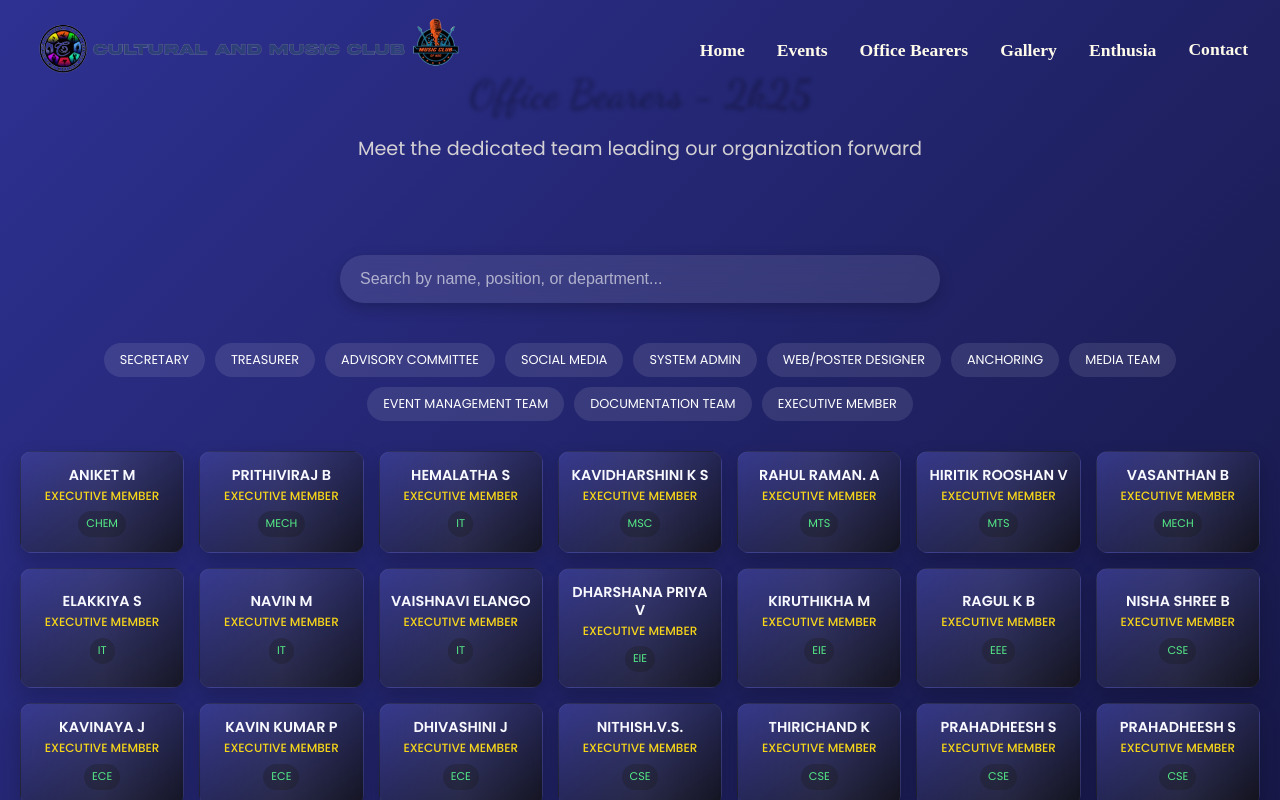
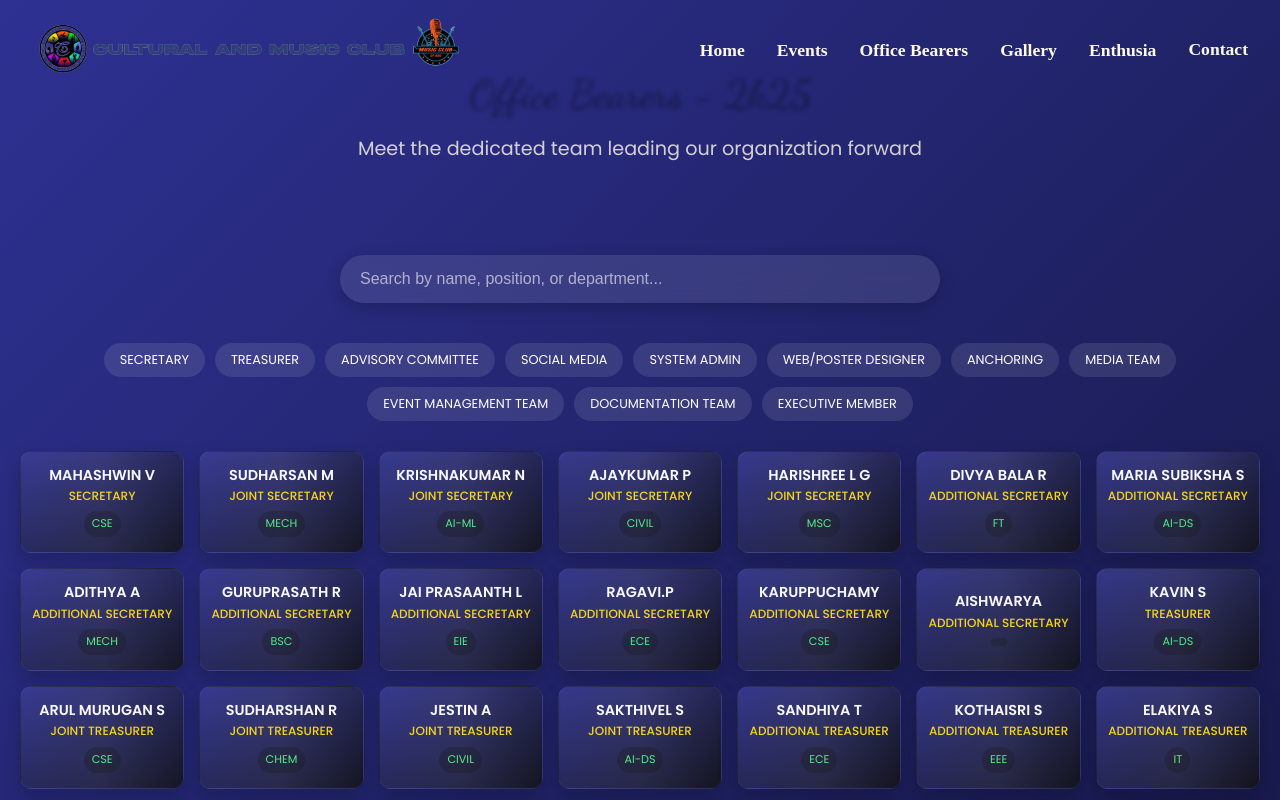
Before and after one commit to sakthivel3011/CC-MC, a React (Vite) app: page /office-bearers in a window 1280 px wide. Shown: the top 800 px of the page. Built offline with nearby package versions, Linux system fonts and the light colour scheme.

Commit message:
Update OfficeBearers.jsx

```diff
--- a/src/pages/OfficeBearers.jsx
+++ b/src/pages/OfficeBearers.jsx
@@ -1,16 +1,50 @@
 import React, { useState, useEffect } from 'react';
-import '../assets/styles/OfficeBearers.css'; // Import your CSS styles
-
-
-
+import '../assets/styles/OfficeBearers.css';
 const OfficeBearers = () => {
     const [searchTerm, setSearchTerm] = useState('');
     const [filter, setFilter] = useState('all');
     const [bearers, setBearers] = useState([]);
 
-  // Sample data for office bearers
+    // Sample data for office bearers including the new positions
     useEffect(() => {
         const sampleData = [
+            // Secretaries
+            { id: 119, name: 'MAHASHWIN V', position: 'SECRETARY', department: 'CSE' },
+
+            // Joint Secretaries
+            { id: 131, name: 'SUDHARSAN M', position: 'JOINT SECRETARY', department: 'MECH' },
+            { id: 132, name: 'KRISHNAKUMAR N', position: 'JOINT SECRETARY', department: 'AI-ML' },
+            { id: 133, name: 'AJAYKUMAR P', position: 'JOINT SECRETARY', department: 'CIVIL' },
+            { id: 134, name: 'HARISHREE L G', position: 'JOINT SECRETARY', department: 'MSC' },
+
+            // Additional Secretaries
+            { id: 135, name: 'DIVYA BALA R', position: 'ADDITIONAL SECRETARY', department: 'FT' },
+            { id: 136, name: 'MARIA SUBIKSHA S', position: 'ADDITIONAL SECRETARY', department: 'AI-DS' },
+            { id: 137, name: 'ADITHYA A', position: 'ADDITIONAL SECRETARY', department: 'MECH' },
+            { id: 138, name: 'GURUPRASATH R', position: 'ADDITIONAL SECRETARY', department: 'BSC' },
+            { id: 139, name: 'JAI PRASAANTH L', position: 'ADDITIONAL SECRETARY', department: 'EIE' },
+            { id: 140, name: 'RAGAVI.P', position: 'ADDITIONAL SECRETARY', department: 'ECE' },
+            { id: 141, name: 'KARUPPUCHAMY', position: 'ADDITIONAL SECRETARY', department: 'CSE' },
+            { id: 142, name: 'AISHWARYA', position: 'ADDITIONAL SECRETARY', department: '' },
+
+            // Treasurers
+            { id: 120, name: 'KAVIN S', position: 'TREASURER', department: 'AI-DS' },
+
+            // Joint Treasurers
+            { id: 121, name: 'ARUL MURUGAN S', position: 'JOINT TREASURER', department: 'CSE' },
+            { id: 122, name: 'SUDHARSHAN R', position: 'JOINT TREASURER', department: 'CHEM' },
+            { id: 123, name: 'JESTIN A', position: 'JOINT TREASURER', department: 'CIVIL' },
+            { id: 124, name: 'SAKTHIVEL S', position: 'JOINT TREASURER', department: 'AI-DS' },
+
+            // Additional Treasurers
+            { id: 125, name: 'SANDHIYA T', position: 'ADDITIONAL TREASURER', department: 'ECE' },
+            { id: 126, name: 'KOTHAISRI S', position: 'ADDITIONAL TREASURER', department: 'EEE' },
+            { id: 127, name: 'ELAKIYA S', position: 'ADDITIONAL TREASURER', department: 'IT' },
+            { id: 128, name: 'ROSHINNI S', position: 'ADDITIONAL TREASURER', department: 'CSE' },
+            { id: 129, name: 'NATHIN M', position: 'ADDITIONAL TREASURER', department: 'MECH' },
+            { id: 130, name: 'ROKITH NITHI A', position: 'ADDITIONAL TREASURER', department: 'MTS' },
+
+            // Existing data
             { id: 1, name: 'ANIKET M', position: 'EXECUTIVE MEMBER', department: 'CHEM' },
             { id: 2, name: 'PRITHIVIRAJ B', position: 'EXECUTIVE MEMBER', department: 'MECH' },
             { id: 3, name: 'HEMALATHA S', position: 'EXECUTIVE MEMBER', department: 'IT' },
@@ -98,7 +132,7 @@ const OfficeBearers = () => {
             { id: 85, name: 'ROSHINI M', position: 'WEB/POSTER DESIGNER', department: 'CSD' },
             { id: 86, name: 'SHANMUGA PRIYA S S', position: 'WEB/POSTER DESIGNER', department: 'CSE' },
             { id: 87, name: 'KAMALESHWARAN A', position: 'SYSTEM ADMIN', department: 'CSE' },
-      { id: 88, name: 'DIVYADHARSHAN M S', position: 'SYSTEM ADMIN', department: 'ECE' },
+            { id: 88, name: 'DIVYADARSHAN M S', position: 'SYSTEM ADMIN', department: 'ECE' },
             { id: 89, name: 'POORNIMA R K', position: 'SYSTEM ADMIN', department: 'AI-ML' },
             { id: 90, name: 'DHARSHINI.S.K', position: 'SYSTEM ADMIN', department: 'AI-DS' },
             { id: 91, name: 'MUTHU VENKATESH V', position: 'SYSTEM ADMIN', department: 'MECH' },
@@ -129,13 +163,11 @@ const OfficeBearers = () => {
             { id: 116, name: 'THEERTHAA S V', position: 'ADVISORY COMMITTEE', department: 'FT' },
             { id: 117, name: 'ARAVIND S', position: 'ADVISORY COMMITTEE', department: 'AIDS' },
             { id: 118, name: 'CHRISTANJALIN S.R', position: 'ADVISORY COMMITTEE', department: 'BSC' },
-      { id: 119, name: 'MAHASHWIN V', position: 'SECRETARY', department: 'CSE' },
-      { id: 120, name: 'KAVIN S ', position: 'TREASURER', department: 'AI-DS' },
         ];
         setBearers(sampleData);
     }, []);
 
-    // Only show specified categories in this order
+    // Only show SECRETARY and TREASURER as filter buttons
     const categories = [
         'SECRETARY',
         'TREASURER',
@@ -150,17 +182,25 @@ const OfficeBearers = () => {
         'EXECUTIVE MEMBER'
     ];
 
-    // Only include bearers whose position matches one of the specified categories
+    // Function to group positions under main categories
+    const getGroupedPositions = (position) => {
+        const positionUpper = position.toUpperCase();
+        if (positionUpper.includes('SECRETARY')) return 'SECRETARY';
+        if (positionUpper.includes('TREASURER')) return 'TREASURER';
+        return positionUpper;
+    };
+
+    // Only include bearers whose position matches SECRETARY or TREASURER (including sub-positions)
     const filteredBearers = bearers.filter(bearer => {
-        const positionUpper = bearer.position.toUpperCase();
+        const groupedPosition = getGroupedPositions(bearer.position);
         const allowedCategories = categories.map(c => c.toUpperCase());
-        const matchesCategory = allowedCategories.includes(positionUpper);
+        const matchesCategory = allowedCategories.includes(groupedPosition);
 
         const matchesSearch = bearer.name.toLowerCase().includes(searchTerm.toLowerCase()) ||
             bearer.position.toLowerCase().includes(searchTerm.toLowerCase()) ||
             bearer.department.toLowerCase().includes(searchTerm.toLowerCase());
 
-        const matchesFilter = filter === 'all' || positionUpper === filter.toUpperCase();
+        const matchesFilter = filter === 'all' || groupedPosition === filter.toUpperCase();
 
         return matchesCategory && matchesSearch && matchesFilter;
     });
@@ -168,13 +208,13 @@ const OfficeBearers = () => {
     return (
         <div className="office-bearers-page">
             <div className="office-bearers-container">
-            <header data-aos="fade-down">
+                <header>
                     <h1>Office Bearers - 2k25</h1>
                     <p className="subtitle">Meet the dedicated team leading our organization forward</p>
                 </header>
 
                 <div className="search-filter-row">
-                <div className="search-container" data-aos="fade-up" data-aos-delay="100">
+                    <div className="search-container">
                         <input
                             type="text"
                             className="search-input"
@@ -183,7 +223,7 @@ return (
                             onChange={(e) => setSearchTerm(e.target.value)}
                         />
                     </div>
-                <div className="filter-buttons" data-aos="fade-up" data-aos-delay="200">
+                    <div className="filter-buttons">
                         {categories.map(category => (
                             <button
                                 key={category}
@@ -202,8 +242,6 @@ return (
                             <div
                                 key={bearer.id}
                                 className="bearer-card"
-                            data-aos="zoom-in"
-                            data-aos-delay={index % 7 * 100}
                             >
                                 <h3 className="bearer-name">{bearer.name}</h3>
                                 <p className="bearer-position">{bearer.position}</p>
@@ -211,13 +249,12 @@ return (
                             </div>
                         ))
                     ) : (
-                    <div className="no-results" data-aos="fade-up">
+                        <div className="no-results">
                             No office bearers found matching your search.
                         </div>
                     )}
                 </div>
             </div>
-
         </div>
     );
 };
```
Lines whose indentation alone changed are shown as unchanged.
